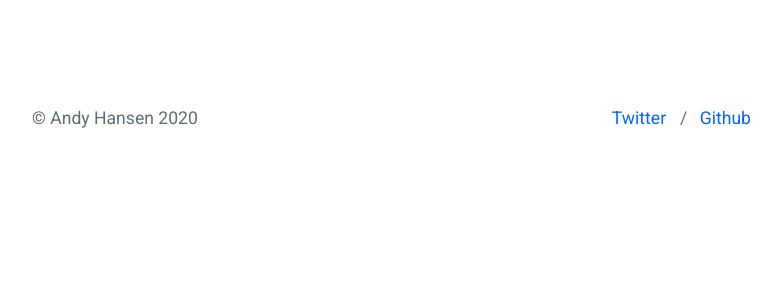
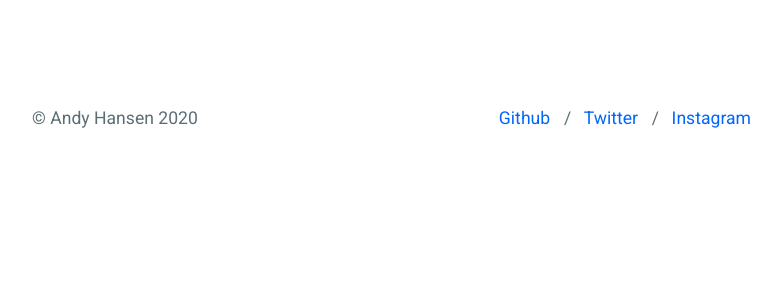
Before and after one commit to andyhansen/blog, a Jekyll site: the page built from index.html, in a window 1280 px wide. Shown: the part 2053-2341 px from the top of the page, without its empty margins (248-1031 px from the left). Built offline with Jekyll 4.4.1, drawn with Linux system fonts in a browser that asks for light colours; nearby versions of some CDN libraries.

Commit message:
doing it for the gram

```diff
--- a/_config.yml
+++ b/_config.yml
@@ -7,6 +7,7 @@ author: Andy Hansen
 email: ahansen.nz@gmail.com
 twitter_username: AndyHecksen
 github_username: andyhansen
+instagram_username: andyhansen.nz
 
 baseurl: "" # the subpath of your site, e.g. /blog
 url: "https://andyhansen.co.nz" # the base hostname & protocol for your site
--- a/_includes/footer.html
+++ b/_includes/footer.html
@@ -1,14 +1,20 @@
 <footer class="c-page__footer">
   <p>&copy; {{ site.author }} {{ 'now' | date: '%Y' }}</p>
   <p>
-    {% if site.twitter_username %}
-      <a href="https://twitter.com/{{ site.twitter_username }}">Twitter</a>
-      {% if site.github_username %}
+    {% if site.github_username %}
+      <a href="https://github.com/{{ site.github_username }}">Github</a>
+      {% if site.twitter_username %}
         <span class="u-separate"></span>
       {% endif %}
     {% endif %}
-    {% if site.github_username %}
-      <a href="https://github.com/{{ site.github_username }}">Github</a>
+    {% if site.twitter_username %}
+      <a href="https://twitter.com/{{ site.twitter_username }}">Twitter</a>
+      {% if site.instagram_username %}
+        <span class="u-separate"></span>
+      {% endif %}
+    {% endif %}
+    {% if site.instagram_username %}
+      <a href="https://www.instagram.com/{{ site.instagram_username }}">Instagram</a>
     {% endif %}
   </p>
 </footer>
```
